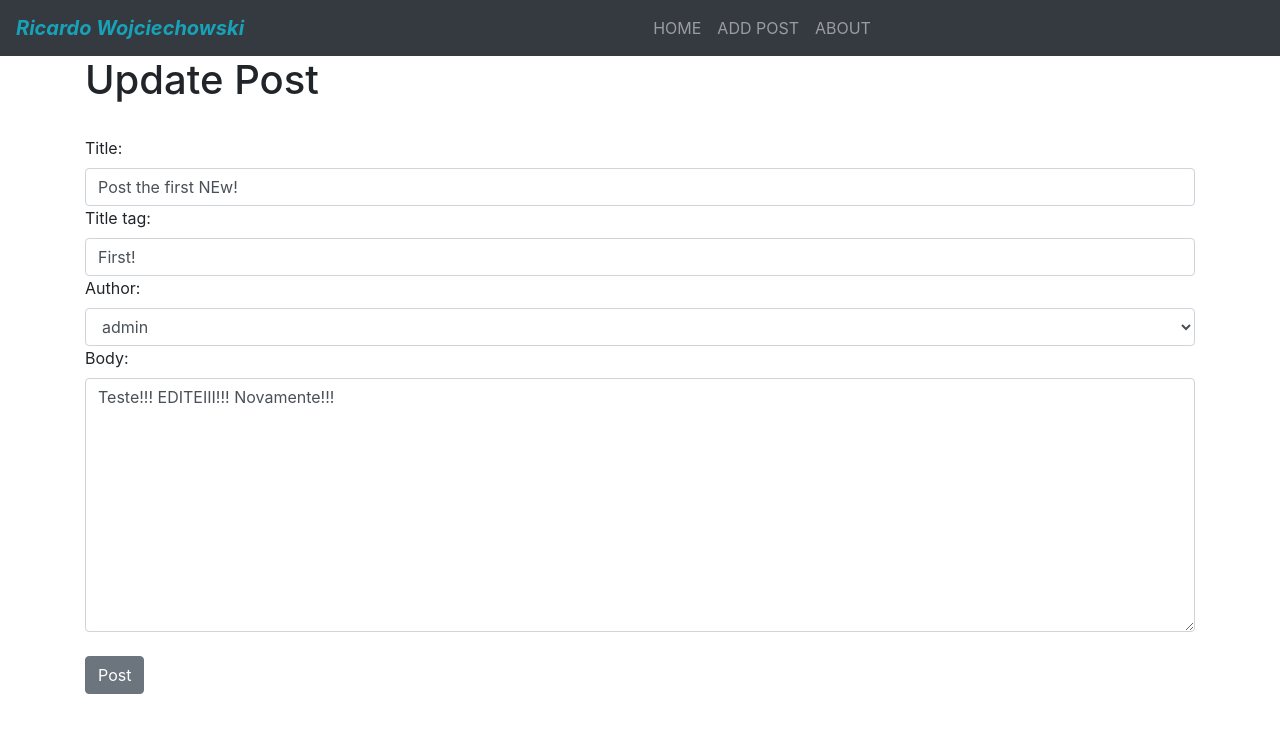
After one commit to ricardowoj/ricardow, a Django app: page /article/edit/1 in a window 1280 px wide. The commit adds this page. Shown: the top 733 px of the page. Run offline with Django 3.2, Linux system fonts and the light colour scheme; data comes from the database, SQL or seed files in the repository; both versions use the stored data as it was after the commit; some libraries are stand-ins or nearby versions.

Commit message:
Update and Edit Blog Post

```diff
--- a/blog/models.py
+++ b/blog/models.py
@@ -13,4 +13,4 @@ class Post(models.Model):
         return self.title
 
     def get_absolute_url(self):
-        return reverse('article-detail', args=(str(self.id)))
+        return reverse('home')
--- a/blog/templates/article_details.html
+++ b/blog/templates/article_details.html
@@ -11,5 +11,6 @@
 <br>
 {{ post.body }}
 <br><br>
-<a href="{% url 'home' %}" class="btn btn-secondary">Back</a>
+<a href="{% url 'home' %}" class="btn btn-secondary btn-sm">Back</a>
+<a href="{% url 'update_post' post.pk %}" type="button" class="btn btn-primary btn-sm">Edit</a>
 {% endblock %}
--- a/blog/templates/base.html
+++ b/blog/templates/base.html
@@ -18,27 +18,7 @@
 </head>
 
 <body>
-    <nav class="navbar navbar-expand-lg navbar-dark bg-dark">
-        <a class="navbar-brand" href="#">Ricardo Wojciechowski</a>
-        <button class="navbar-toggler" type="button" data-toggle="collapse" data-target="#navbarSupportedContent"
-            aria-controls="navbarSupportedContent" aria-expanded="false" aria-label="Toggle navigation">
-            <span class="navbar-toggler-icon"></span>
-        </button>
-
-        <div class="collapse navbar-collapse" id="navbarSupportedContent">
-            <ul class="navbar-nav mr-auto">
-                <li class="nav-item active">
-                    <a class="nav-link" href="{% url 'home' %}">Home <span class="sr-only">(current)</span></a>
-                </li>
-                <li class="nav-item">
-                    <a class="nav-link" href="{% url 'add_post' %}">Add Post</a>
-                </li>
-                <li class="nav-item">
-                    <a class="nav-link" href="#">About</a>
-                </li>
-            </ul>
-        </div>
-    </nav>
+    {% include "navbar.html" %}
     <div class="container">
         {% block content %}
 
--- a/blog/templates/home.html
+++ b/blog/templates/home.html
@@ -3,9 +3,11 @@
 <h1>Post</h1>
 <ul>
     {% for post in object_list %}
+    <br>
     <li>
         <a href="{% url 'article-detail' post.pk %}">{{ post.title }}</a>
-            - {{ post.author.first_name }} {{ post.author.last_name }} <br/>
+        - {{ post.author.first_name }} {{ post.author.last_name }}
+        <br />
         {{ post.body }}
     </li>
     {% endfor %}
--- /dev/null
+++ b/blog/templates/navbar.html
@@ -0,0 +1,25 @@
+{% url 'home' as home %}
+{% url 'add_post' as add_post %}
+{% url 'about' as about %}
+
+<nav class="navbar navbar-expand-lg navbar-dark bg-dark">
+    <a class="navbar-brand text-info font-italic font-weight-bold">Ricardo Wojciechowski</a>
+    <button class="navbar-toggler" type="button" data-toggle="collapse" data-target="#navbarSupportedContent"
+        aria-controls="navbarSupportedContent" aria-expanded="false" aria-label="Toggle navigation">
+        <span class="navbar-toggler-icon"></span>
+    </button>
+
+    <div class="collapse navbar-collapse" id="navbarSupportedContent">
+        <ul class="navbar-nav mr-auto mx-auto">
+            <li class="nav-item {% if request.path == home %} active {% endif %}">
+                <a class="nav-link" href="{% url 'home' %}">HOME</a>
+            </li>
+            <li class="nav-item {% if request.path == add_post %} active {% endif %}">
+                <a class="nav-link" href="{% url 'add_post' %}">ADD POST</a>
+            </li>
+            <li class="nav-item {% if request.path == about %} active {% endif %}">
+                <a class="nav-link" href="#">ABOUT</a>
+            </li>
+        </ul>
+    </div>
+</nav>
--- /dev/null
+++ b/blog/templates/update_post.html
@@ -0,0 +1,17 @@
+{% extends 'base.html' %}
+{% block title %} Edit Blog Post! {% endblock %}
+
+{% block content %}
+
+<h1>Update Post</h1>
+<br>
+<div class="form-group">
+    <form method="POST">
+        {% csrf_token %}
+        {{ form.as_table }}
+        <br>
+        <button class="btn btn-secondary">Post</button>
+</div>
+
+
+{% endblock %}
--- a/blog/urls.py
+++ b/blog/urls.py
@@ -1,9 +1,10 @@
 from django.urls import path
-from .views import HomeView, ArticleDetailView, AddPostView
+from .views import HomeView, ArticleDetailView, AddPostView, UpdatePostView
 
 
 urlpatterns = [
     path('', HomeView.as_view(), name="home"),
     path('article/<int:pk>', ArticleDetailView.as_view(), name='article-detail'),
-    path('add_post/', AddPostView.as_view(), name='add_post')
+    path('add_post/', AddPostView.as_view(), name='add_post'),
+    path('article/edit/<int:pk>', UpdatePostView.as_view(), name='update_post')
 ]
--- a/blog/views.py
+++ b/blog/views.py
@@ -1,5 +1,5 @@
 from django.shortcuts import render
-from django.views.generic import ListView, DetailView, CreateView
+from django.views.generic import ListView, DetailView, CreateView, UpdateView
 from .models import Post
 from .forms import PostForm
 
@@ -18,3 +18,9 @@ class AddPostView(CreateView):
     model = Post
     form_class = PostForm
     template_name = 'add_post.html'
+
+
+class UpdatePostView(UpdateView):
+    model = Post
+    form_class = PostForm
+    template_name = 'update_post.html'
```
Also changed, not shown: db.sqlite3. Lines whose indentation alone changed are shown as unchanged.
